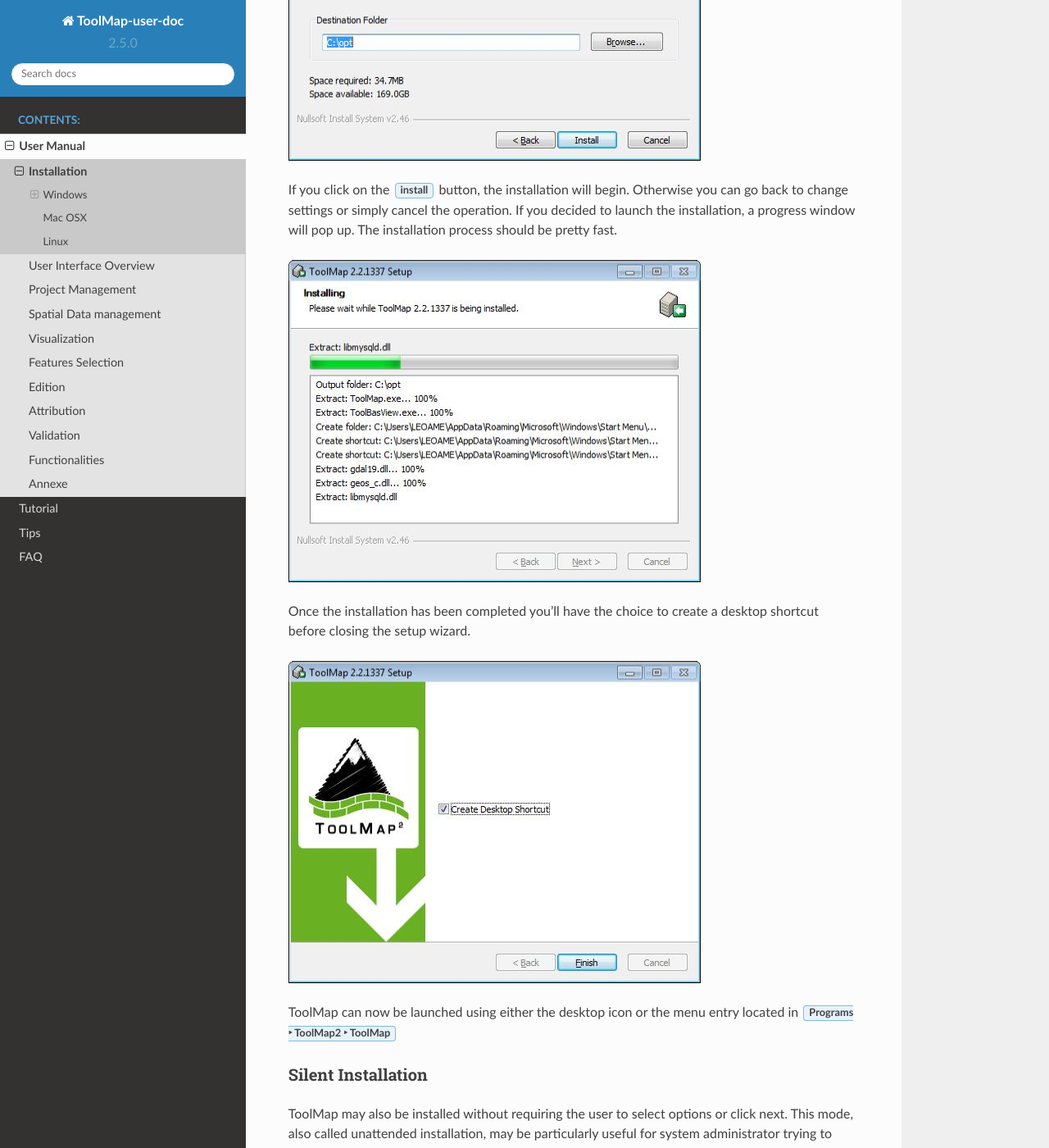
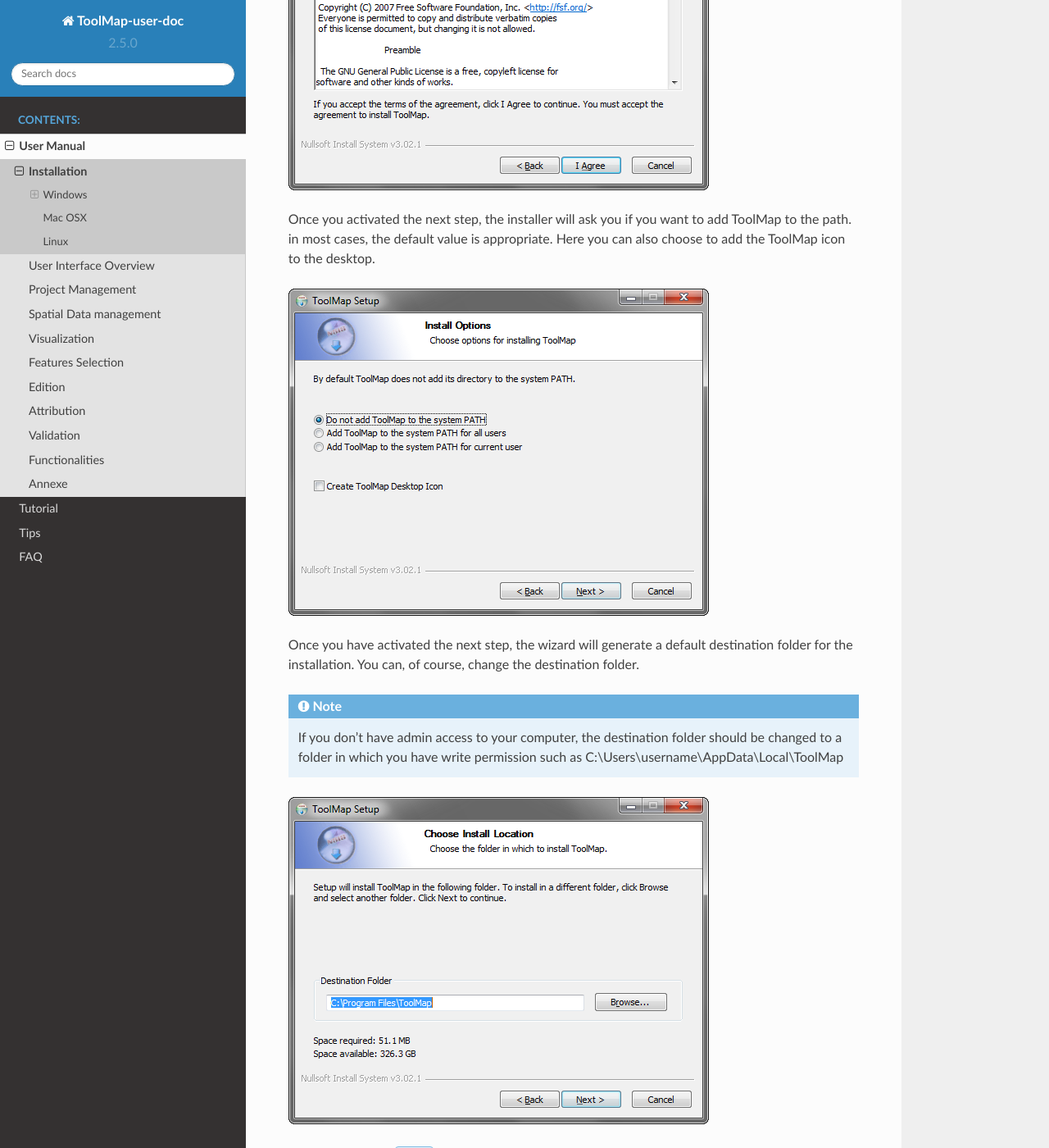
Before and after one commit to terranum-ch/ToolMap-user-doc, a Sphinx documentation site: the page built from doc/usermanual/installation.rst, in a window 1280 px wide and 1400 px high, scrolled down 1022 px. Shown: the whole window at 82% size. Built offline with Sphinx 7.4.7 and the Read the Docs theme 2.0.0, drawn with Linux system fonts in a browser that asks for light colours; some of the changed text lies outside the part shown.

Commit message:
Updating installation documentation for v2.6

```diff
--- a/doc/usermanual/installation.rst
+++ b/doc/usermanual/installation.rst
@@ -9,17 +9,22 @@
 
 .. image:: img/install-1.png
 
-Once you have activated the next step, the wizard will generate a default destination folder for the installation; you can, of course, change the destination folder.
+Once you activated the next step, the installer will ask you to accept the license agreement. ToolMap is released under the GNU General public license. More information about this license could be found here: https://www.gnu.org/licenses/licenses.html#GPL
 
 .. image:: img/install-2.png
 
-If you click on the :guilabel:`install` button, the installation will begin. Otherwise you can go back to change settings or simply cancel the operation. If you decided to launch the installation, a progress window will pop up. The installation process should be pretty fast.
+Once you activated the next step, the installer will ask you if you want to add ToolMap to the path. in most cases, the default value is appropriate. Here you can also choose to add the ToolMap icon to the desktop.
 
 .. image:: img/install-3.png
 
-Once the installation has been completed you'll have the choice to create a desktop shortcut before closing the setup wizard.
+Once you have activated the next step, the wizard will generate a default destination folder for the installation. You can, of course, change the destination folder.
+
+.. note:: If you don’t have admin access to your computer, the destination folder should be changed to a folder in which you have write permission such as C:\\Users\\username\\AppData\\Local\\ToolMap
+
 
 .. image:: img/install-4.png
+
+If you click on the :guilabel:`install` button, the installation will begin. Otherwise you can go back to change settings or simply cancel the operation. If you decided to launch the installation, a progress window will pop up. The installation process should be pretty fast.
 
 ToolMap can now be launched using either the desktop icon or the menu entry located in :menuselection:`Programs --> ToolMap2 --> ToolMap`
 
@@ -33,20 +38,18 @@
 
 The following command line may be used for the silent installation of ToolMap: ::
 
-    InstallToolMap_d967.exe /S /INSTDIR=”C:\Program Files\ToolMap2” /AllUsers
+    ToolMap-2.6.1992-win64.exe /S /D=C:\Program Files\ToolMap”
 
 * **/S:** inform the installer to be silent
 
-* **/INSTDIR:** Path for installing ToolMap
-
-* **/AllUsers** (or **/CurrentUser**): Install ToolMap for all users (administrator privilege required) or for the current one only.
+* **/D:** Path for installing ToolMap
 
 Uninstalling
 """"""""""""
 
 The following command line may be used for uninstalling ToolMap silently: ::
 
-    “C:\Program File\ToolMap2\uninst.exe” /S
+    “C:\Program File\ToolMap2\Uninstall.exe” /S
 
 Mac OSX
 --------
@@ -64,8 +67,10 @@
 Linux
 -----
 
-ToolMap is actually only available as Debian (\*.DEB) package for Ubuntu. To install ToolMap, you may either run the following command line: ::
+ToolMap is actually only available as AppImage (\*.AppImage). Thoses package should run across all major Linux distributions without any issues. AppImages can be downloaded and run without installation or the need for root rights. You first need to make the downloaded AppImage executable as follows: ::
 
-    sudo dpkg -i toolmap_2.4.1337_amd64.deb
+        chmod a+x ToolMap-2.6.1992-linux64.AppImage
 
-or use your favorite package manager
+You can then execute ToolMap with the following command: ::
+
+        ./ToolMap-2.6.1992-linux64.AppImage
```
Also changed, not shown: doc/usermanual/img/install-1.png, doc/usermanual/img/install-2.png, doc/usermanual/img/install-3.png, doc/usermanual/img/install-4.png, doc/usermanual/img/install-mac-1.png, doc/usermanual/img/install-mac-2.png.
